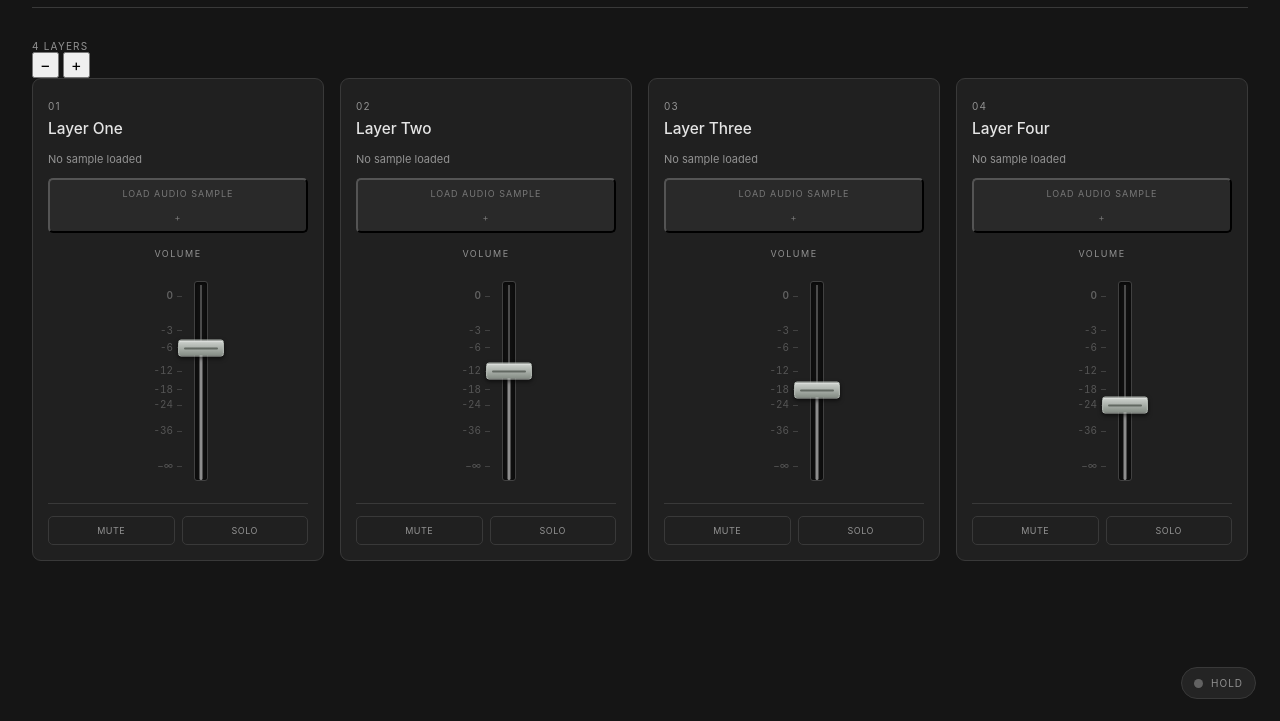
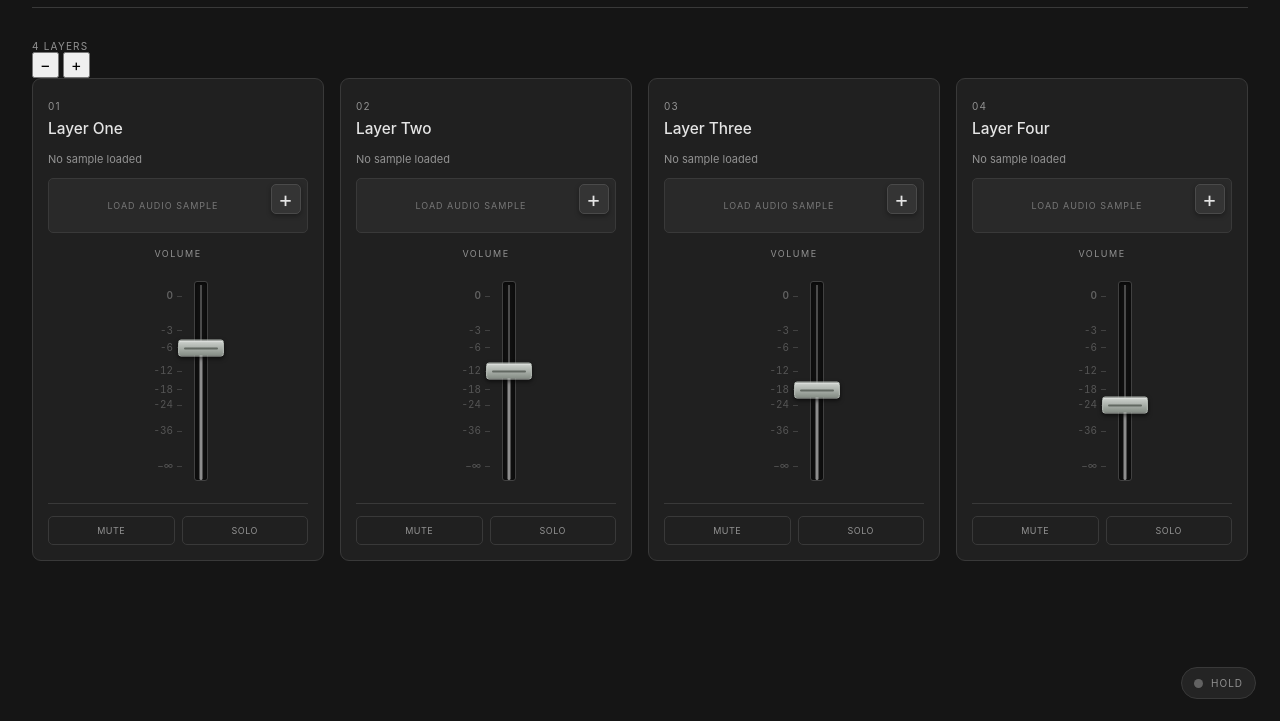
Before and after one commit to zacharyapittman/texturekeys, a plain HTML site: page index.html in a window 1280 px wide. Shown: the part 79-800 px from the top of the page. Drawn offline with Linux system fonts and the light colour scheme.

Commit message:
Update style.css

```diff
--- a/style.css
+++ b/style.css
@@ -1,3 +1,4 @@
+
 :root {
   --background: #151515;
   --panel: #202020;
@@ -21,7 +22,8 @@ body {
   font-family: -apple-system, BlinkMacSystemFont, "Segoe UI", sans-serif;
 }
 
-button, input {
+button,
+input {
   font: inherit;
 }
 
@@ -229,21 +231,7 @@ button {
   color: var(--background);
 }
 
-.sample-button {
-  flex: 0 0 auto;
-  border: 1px solid var(--border);
-  color: var(--muted);
-  background: transparent;
-  border-radius: 5px;
-  padding: 7px 8px;
-  font-size: 9px;
-  white-space: nowrap;
-}
-
-.sample-button:hover {
-  color: var(--text);
-  border-color: #777;
-}
+/* Sample name */
 
 .sample-name {
   color: var(--muted);
@@ -254,18 +242,99 @@ button {
   white-space: nowrap;
 }
 
+/* Sample loading area */
+
 .waveform-placeholder {
+  position: relative;
+  width: 100%;
   height: 55px;
   flex: 0 0 auto;
   margin-top: 12px;
+  padding: 0 38px 0 8px;
+
+  display: grid;
+  place-items: center;
+
+  border: 1px solid var(--border);
   border-radius: 5px;
   background: var(--panel-light);
   color: #777;
+
+  font-family: inherit;
+  font-size: 9px;
+  letter-spacing: 1px;
+  text-align: center;
+
+  appearance: none;
+  cursor: pointer;
+  overflow: hidden;
+
+  transition:
+    border-color 0.15s ease,
+    background 0.15s ease;
+}
+
+.waveform-placeholder:hover {
+  border-color: #666;
+  background: #303030;
+}
+
+.waveform-placeholder:focus-visible {
+  outline: 2px solid var(--accent);
+  outline-offset: 3px;
+}
+
+.waveform-label {
+  overflow: hidden;
+  text-overflow: ellipsis;
+  white-space: nowrap;
+  max-width: 100%;
+}
+
+.sample-add-button {
+  position: absolute;
+  top: 5px;
+  right: 6px;
+
+  width: clamp(22px, 18%, 30px);
+  aspect-ratio: 1;
+
   display: grid;
   place-items: center;
-  font-size: 9px;
-  letter-spacing: 1px;
+
+  border: 1px solid #4a4a4a;
+  border-radius: 5px;
+
+  background: #343434;
+  color: var(--text);
+
+  font-size: clamp(16px, 2vw, 22px);
+  font-weight: 400;
+  line-height: 1;
+
+  box-shadow: 0 2px 5px #0005;
+  pointer-events: none;
+
+  transition:
+    background 0.15s ease,
+    border-color 0.15s ease;
 }
+
+.waveform-placeholder:hover .sample-add-button {
+  background: #414141;
+  border-color: #666;
+}
+
+.waveform-placeholder.has-sample {
+  border-color: #71865c;
+}
+
+.waveform-placeholder.has-sample .sample-add-button {
+  color: var(--accent);
+  border-color: #71865c;
+}
+
+/* Fader section */
 
 .fader-section {
   flex: 1;
@@ -415,6 +484,8 @@ button {
   display: none !important;
 }
 
+/* Mute and solo buttons */
+
 .layer-buttons {
   display: flex;
   justify-content: center;
```
